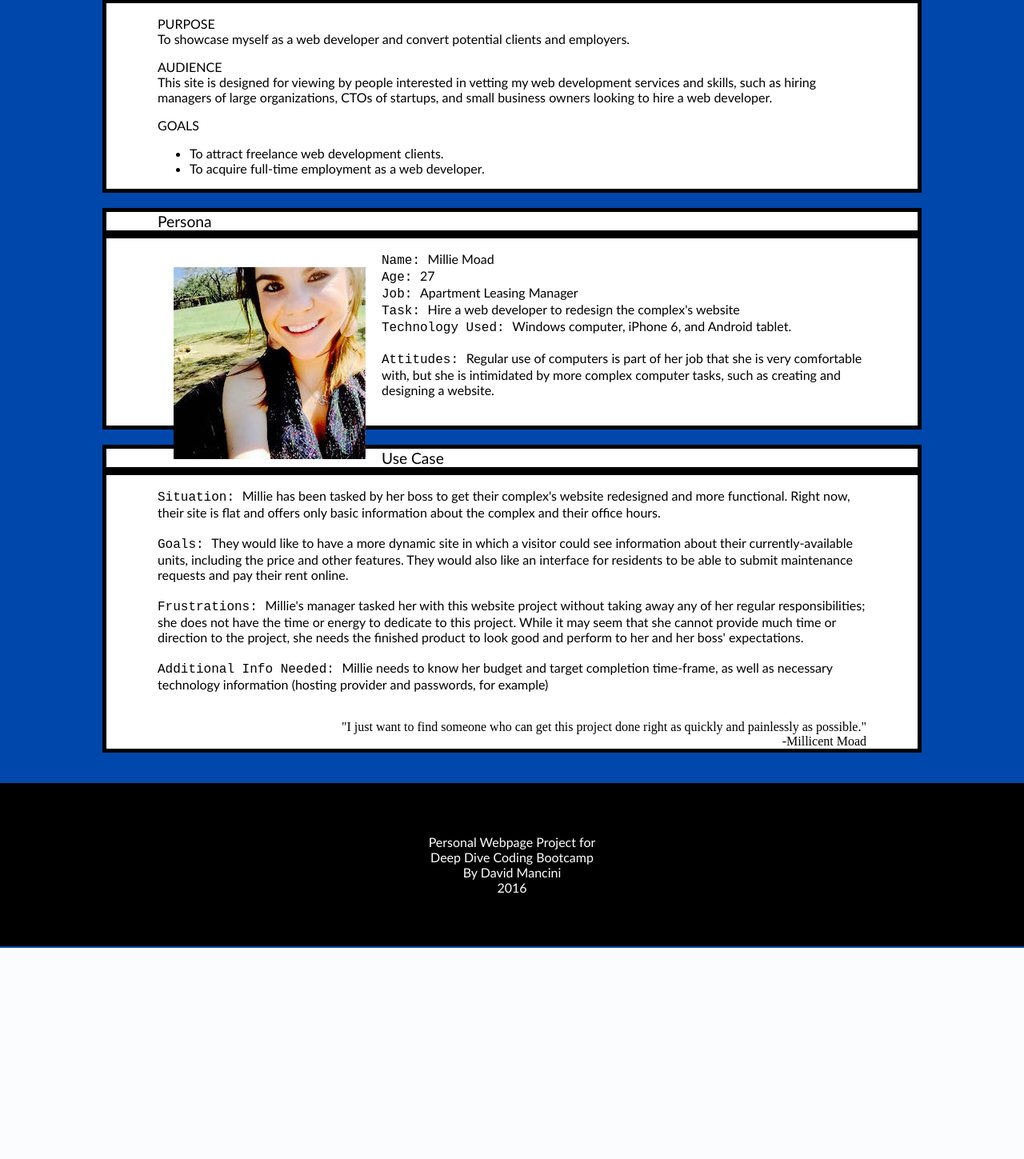
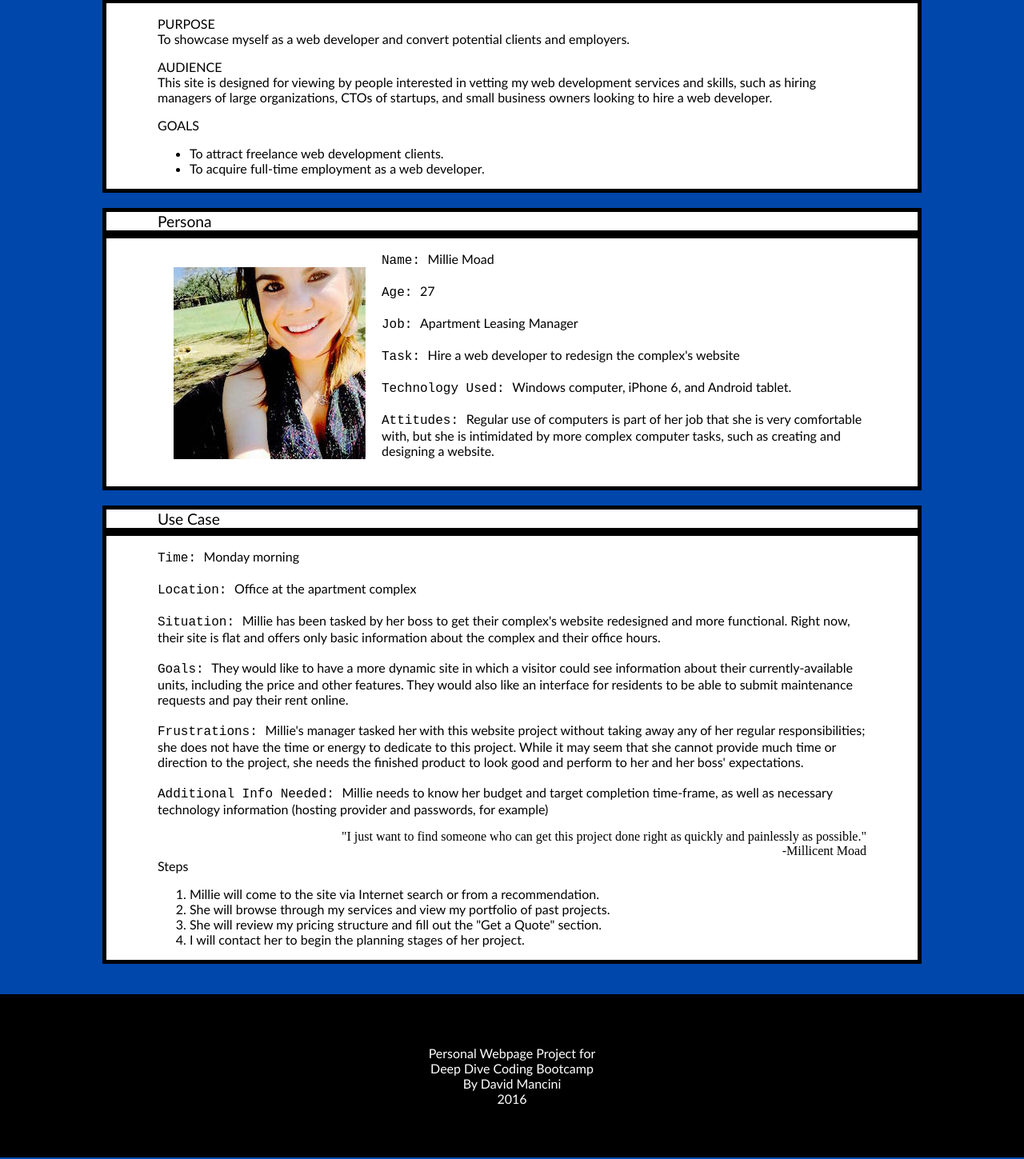
Before and after one commit to davidmancini/about-david, a PHP site: page /milestone-1.php in a window 1280 px wide. Shown: the part 107-1556 px from the top of the page at 80% size. Before the commit the page ends 1292 px from the top, so only its background shows below. Run offline with PHP 8.4, Linux system fonts and the light colour scheme; some web fonts are replaced.

Commit message:
Added line breaks to make the text look uniform.

```diff
--- a/public_html/documentation/milestone-1.php
+++ b/public_html/documentation/milestone-1.php
@@ -27,10 +27,10 @@
 		<div class="sectionHead">Persona</div>
 		<div class="sectionBody">
 			<p><img class="imageFloat" src="images/millie.jpg" alt="Millie" width="240" height="240">
-				<span class="sectionLabel">Name: </span>Millie Moad<br>
-				<span class="sectionLabel">Age: </span>27<br>
-				<span class="sectionLabel">Job: </span>Apartment Leasing Manager<br>
-				<span class="sectionLabel">Task: </span>Hire a web developer to redesign the complex's website<br>
+				<span class="sectionLabel">Name: </span>Millie Moad<br><br>
+				<span class="sectionLabel">Age: </span>27<br><br>
+				<span class="sectionLabel">Job: </span>Apartment Leasing Manager<br><br>
+				<span class="sectionLabel">Task: </span>Hire a web developer to redesign the complex's website<br><br>
 				<span class="sectionLabel">Technology Used: </span>Windows computer, iPhone 6, and Android tablet.<br><br>
 				<span class="sectionLabel">Attitudes: </span>Regular use of computers is part of her job that she is very comfortable with, but she is intimidated by more complex computer tasks, such as creating and designing a website.<br><br>
 		</div><br>
@@ -39,12 +39,21 @@
 		<div class="sectionHead">Use Case</div>
 		<div class="sectionBody">
 			<p>
+				<span class="sectionLabel">Time: </span>Monday morning<br><br>
+				<span class="sectionLabel">Location: </span>Office at the apartment complex<br><br>
 				<span class="sectionLabel">Situation: </span>Millie has been tasked by her boss to get their complex's website redesigned and more functional.  Right now, their site is flat and offers only basic information about the complex and their office hours.<br><br>
 				<span class="sectionLabel">Goals: </span>They would like to have a more dynamic site in which a visitor could see information about their currently-available units, including the price and other features.  They would also like an interface for residents to be able to submit maintenance requests and pay their rent online.<br><br>
 				<span class="sectionLabel">Frustrations: </span>Millie's manager tasked her with this website project without taking away any of her regular responsibilities; she does not have the time or energy to dedicate to this project.  While it may seem that she cannot provide much time or direction to the project, she needs the finished product to look good and perform to her and her boss' expectations.<br><br>
 				<span class="sectionLabel">Additional Info Needed: </span>Millie needs to know her budget and target completion time-frame, as well as necessary technology information (hosting provider and passwords, for example)
-			</p><br>
+			</p>
 			<div id="quote">"I just want to find someone who can get this project done right as quickly and painlessly as possible."<br>-Millicent Moad</div>
+			Steps
+			<ol>
+				<li>Millie will come to the site via Internet search or from a recommendation.</li>
+				<li>She will browse through my services and view my portfolio of past projects.</li>
+				<li>She will review my pricing structure and fill out the "Get a Quote" section.</li>
+				<li>I will contact her to begin the planning stages of her project.</li>
+			</ol>
 		</div><br><br>
 	</body>
 	<footer>
```
